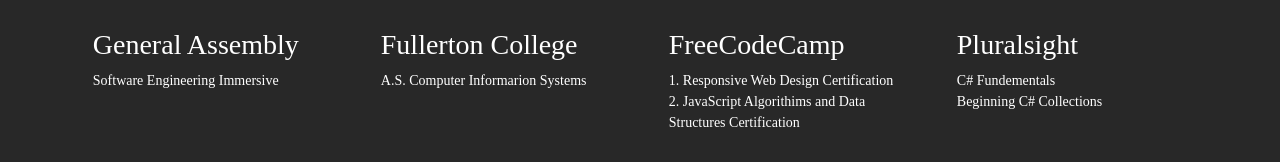
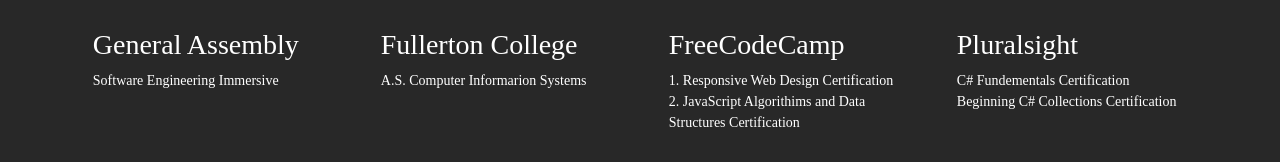
Before and after one commit to NairArjunWD/sei-portfolio, a plain HTML site: page index.html in a window 1280 px wide. Shown: the part 4102-4264 px from the top of the page. Drawn offline with nearby package versions, Linux system fonts and the light colour scheme.

Commit message:
Add Certificate to Pluralsight

```diff
--- a/index.html
+++ b/index.html
@@ -529,8 +529,8 @@
                 <div class="ga">
                     <h3>Pluralsight</h3>
                     <ul>
-                        <li>C# Fundementals</li>
-                        <li>Beginning C# Collections</li>
+                        <li>C# Fundementals Certification</li>
+                        <li>Beginning C# Collections Certification</li>
                     </ul>
                 </div>
             </div>
```
